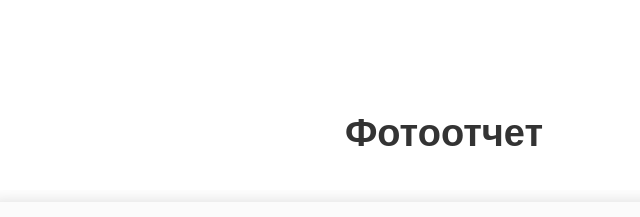
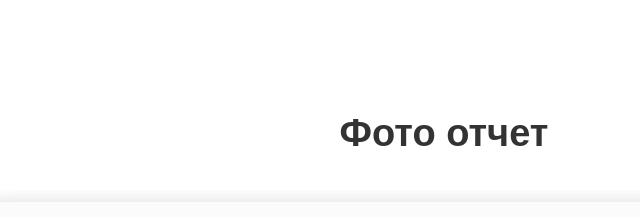
Before and after one commit to Arystan217/NAIZATA, a plain HTML site: page index.html in a window 1280 px wide. Shown: the part 3791-4008 px from the top of the page, 196-836 px from the left. Drawn offline with nearby package versions, Linux system fonts and the light colour scheme.

Commit message:
Update index.html

```diff
--- a/index.html
+++ b/index.html
@@ -287,7 +287,7 @@
 
     <section class="photo-report section">
       <div class="container">
-        <p class="title">Фотоотчет</p>
+        <p class="title">Фото отчет</p>
 
         <div class="photo-report__content">
           <div class="photo-report swiper-container">
```
